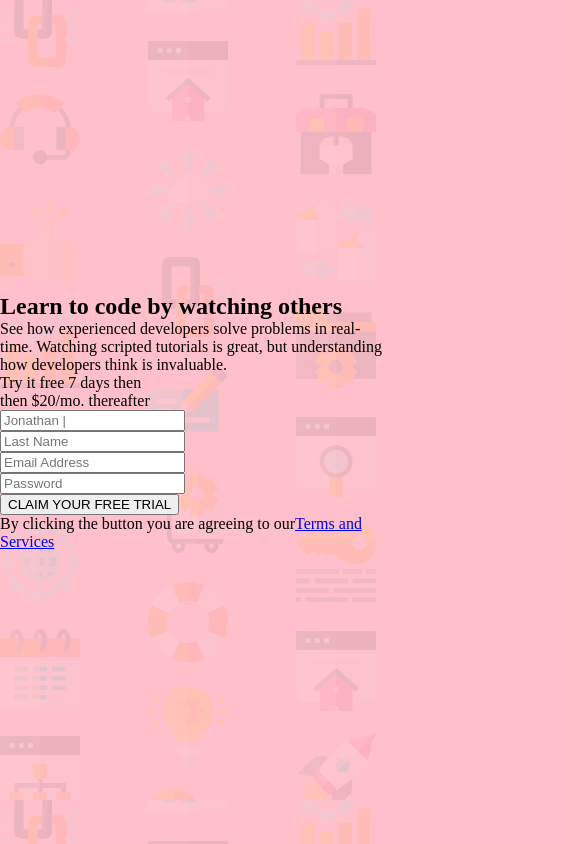
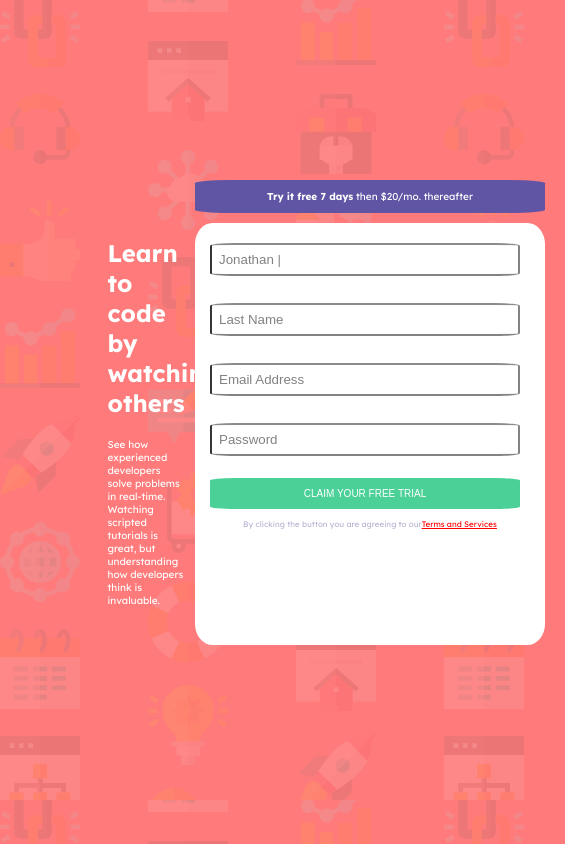
Before and after one commit to Tosin2012/RESPONSIVE-FORM-PAGE, a plain HTML site: page index.html in a window 390 px wide. Shown: the whole page, 565 px wide, since content can reach past the window. Drawn offline with Linux system fonts and the light colour scheme.

Commit message:
Now a responsive page

```diff
--- a/index.html
+++ b/index.html
@@ -6,44 +6,47 @@
     <meta name="viewport" content="width=device-width, initial-scale=1.0" />
     <title>RESPONSIVE FORM</title>
     <link rel="stylesheet" href="style.css" />
+    <link href="https://fonts.googleapis.com/css2?family=Lexend+Deca:wght@100;200;300;400;500;600;700;800;900&display=swap" rel="stylesheet">
   </head>
   <main>
-    <div>
+    <div class="maindiv">
       <h2>Learn to code by watching others</h2>
-      <p>
+      <p class="pcontent">
         See how experienced developers solve problems in real-time. Watching
         scripted tutorials is great, but understanding how developers think is
         invaluable.
       </p>
-      <div>
-        <p>Try it free 7 days then</p>
-        <p>then $20/mo. thereafter</p>
       </div>
       <div>
-        <form>
+      <div class="topdiv">
+        <p class="pcontentdiv"><b>Try it free 7 days</b> then $20/mo. thereafter</p>
+      </div>
+      <form>
+      <div class="formdiv">
+        <div>
           <input
             type="text"
             placeholder="Jonathan |"
             id="fname"
-            name="fname"
-          /><br />
+            name="fname" required /><br />
           <input
             type="text"
             placeholder="Last Name"
             id="lname"
-            name="lname"
-          /><br />
-          <input type="text" placeholder="Email Address" name="email" /><br />
-          <input type="password" placeholder="Password" name="psw" /><br />
-          <button>CLAIM YOUR FREE TRIAL</button>
+            name="lname" required /><br />
+          <input type="text" placeholder="Email Address" name="email" required /><br />
+          <input type="password" placeholder="Password" name="psw" required /><br>
+          <div class="btndiv">
+            <button>CLAIM YOUR FREE TRIAL</button>
+          </div>
         </form>
-        <p>
+        <p class="pfooter">
           By clicking the button you are agreeing to our<a href="#"
             >Terms and Services</a
           >
         </p>
+        </div>
       </div>
-    </div>
 </main>
   </body>
 </html>
--- a/style.css
+++ b/style.css
@@ -1,13 +1,105 @@
 *{
     margin:0;
+    padding:0;
+    box-sizing:border-box;
 }
 body{
     background-image:url(bg-intro-desktop.png);
-    background-color: pink;
+    background-color: hsl(0, 100%, 74%);
+    font-family:Lexend Deca;
+    color:white;
+    font-weight:400px;
+}
+main{
+    width:50%;
+    margin:auto;
     display:flex;
-    place-items:center;
-    min-height:100vh;
+    justify-items:center;
+    align-items:center;
+    height:100vh;
 }
-mai
-
+.maindiv{
+    width:50%;
+    height:auto;
+    padding:10px
 }
+.pcontent{
+    padding:0 10 10 10px;
+    font-size:10px;
+}
+.topdiv{
+background-color:hsl(248, 32%, 49%);
+border-radius:10%;
+width:350px;
+text-align:center;
+}
+.pcontentdiv{
+    padding:10px;
+    font-size:10px;
+}
+h2, input{
+    margin-bottom:20px
+}
+input[type=text], input[type=password] {
+    width: 310px;
+    padding: 7px;
+    margin: 5px 0 22px 0;
+    display:inline-block;
+    border-radius:8%;
+    border-block-start-color: lightgrey;
+    opacity:0.9;
+}
+button{
+    margin:0 10 10 10px;
+    padding:10px;
+    background-color:hsl(154, 59%, 51%);
+    font-size:10px;
+    color:white;
+    width:310px;
+    border-radius:8%;
+    text-align:center;
+    opacity:0.9;
+    border:none
+}
+input,button:hover{
+    opacity:0.5;
+}
+.pfooter{
+    color:hsl(246, 25%, 77%);
+    padding:0 10 10 10px;
+    font-size:8px;
+    text-align:center;
+    margin-top:10px
+}
+a{
+    color:red
+}
+form{
+    padding:10px 20px 20px 0;
+    -height:400px
+}
+.formdiv{
+    background-color:white;
+    border-radius:5%;
+    padding:15px;
+    height:50vh;
+    width:350px
+}
+@media screen and (max-width:375px){
+    main{
+        flex-direction:column;
+    }
+    .maindiv, button{
+        width:auto;
+        text-align:center
+    }
+    .formdiv, .pcontent, .pcontentdiv{
+        width:auto;
+        text-align:center;
+        padding:auto;
+    }
+    .topdiv, input[type=text], input[type=password]{
+        width:auto;
+        padding:5px
+    }
+    }
```
